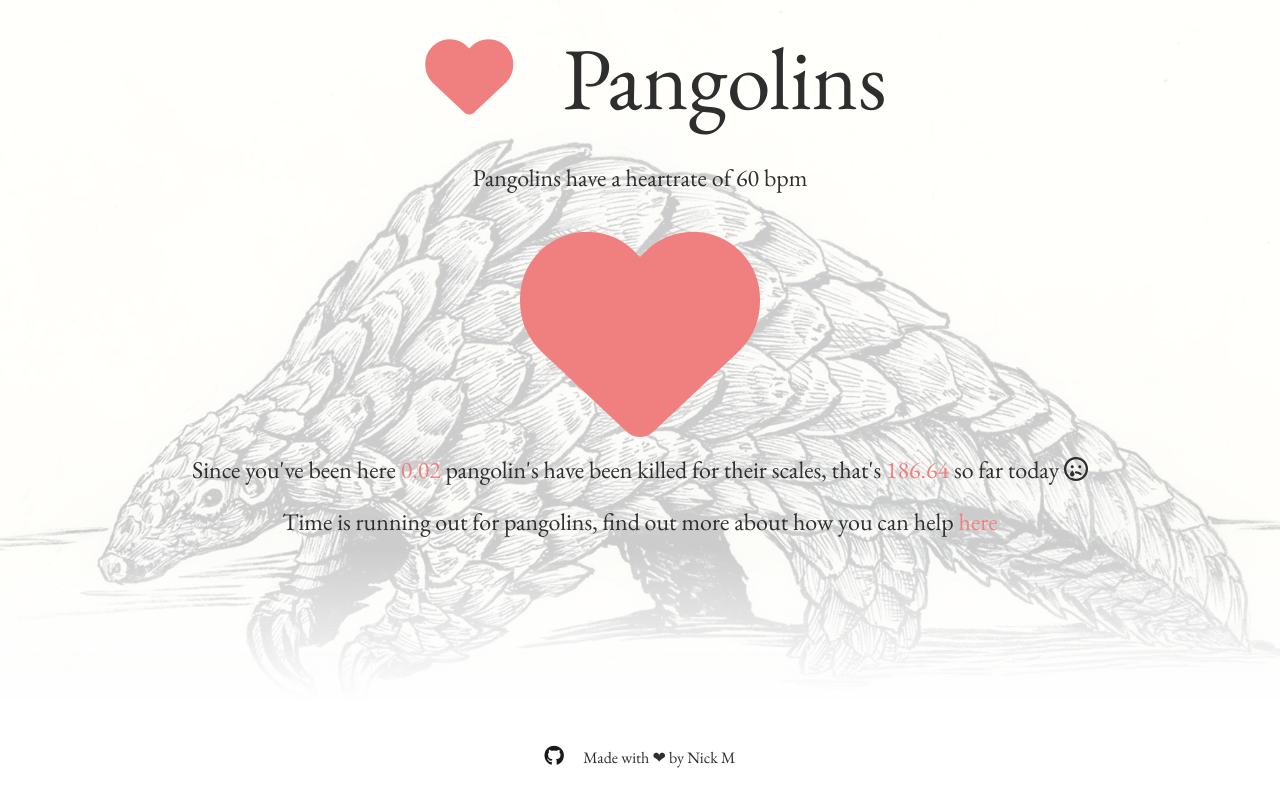
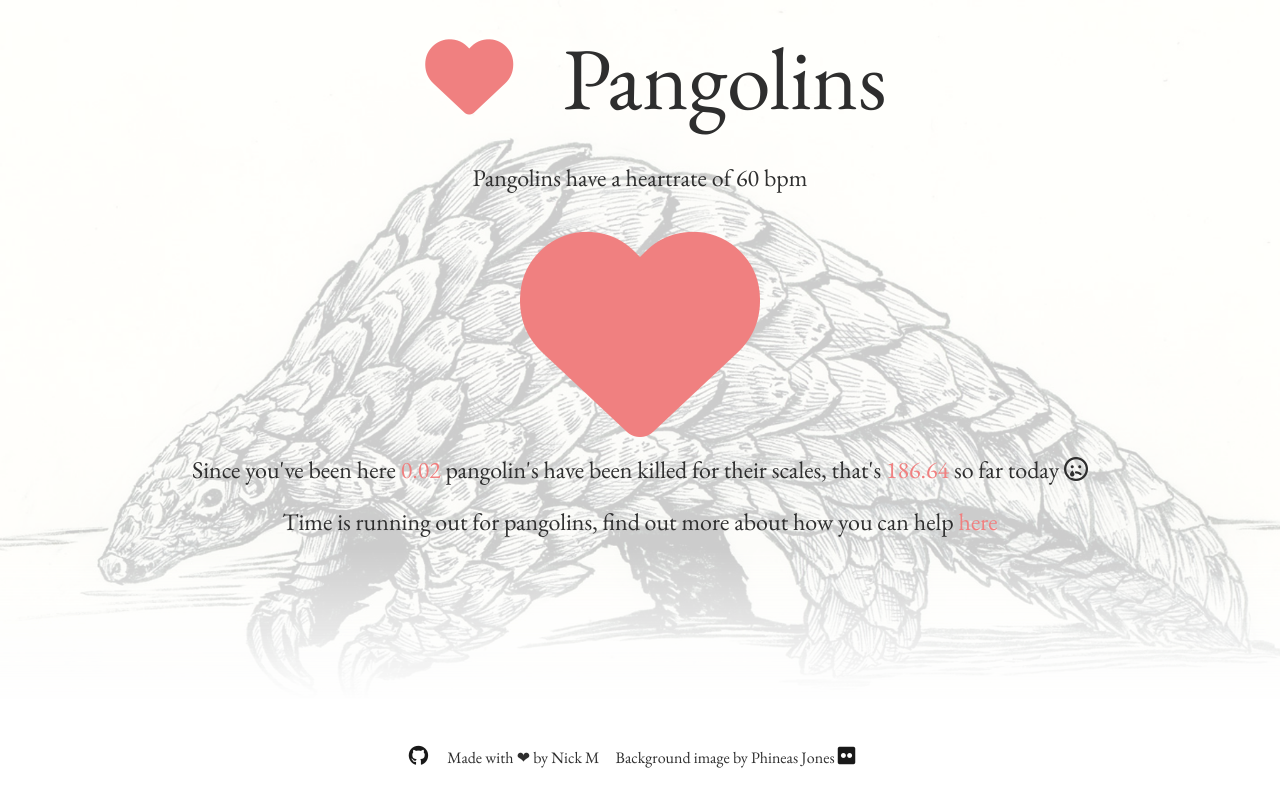
Before and after one commit to n1ckdm/iheartpangolins, a website: page public/index.html in a window 1280 px wide. Drawn offline with nearby package versions, Linux system fonts and the light colour scheme.

Commit message:
include attribution

```diff
--- a/public/index.html
+++ b/public/index.html
@@ -52,7 +52,8 @@
     <div class="col">
       <p class="text-center">
         <a class="navbar-brand" href="https://github.com/n1ckdm/iheartpangolins"><i class="fab fa-github"></i></a>
-        Made with &#10084; by Nick M
+        Made with &#10084; by Nick M &nbsp;&nbsp;&nbsp; Background image by Phineas Jones
+        <a class="navbar-brand" href="https://flic.kr/p/AySFzd"><i class="fab fa-flickr"></i></a>
       </p>
 
       </div>
```
